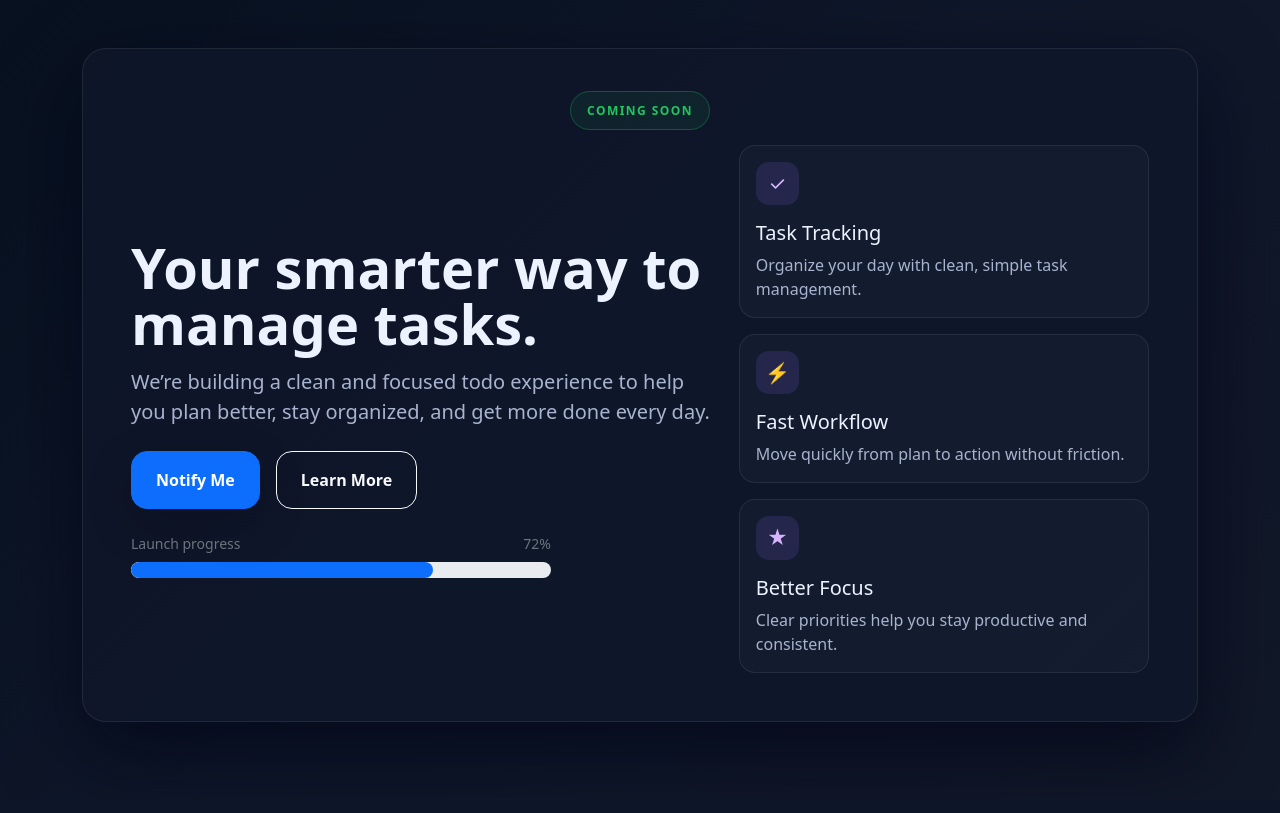
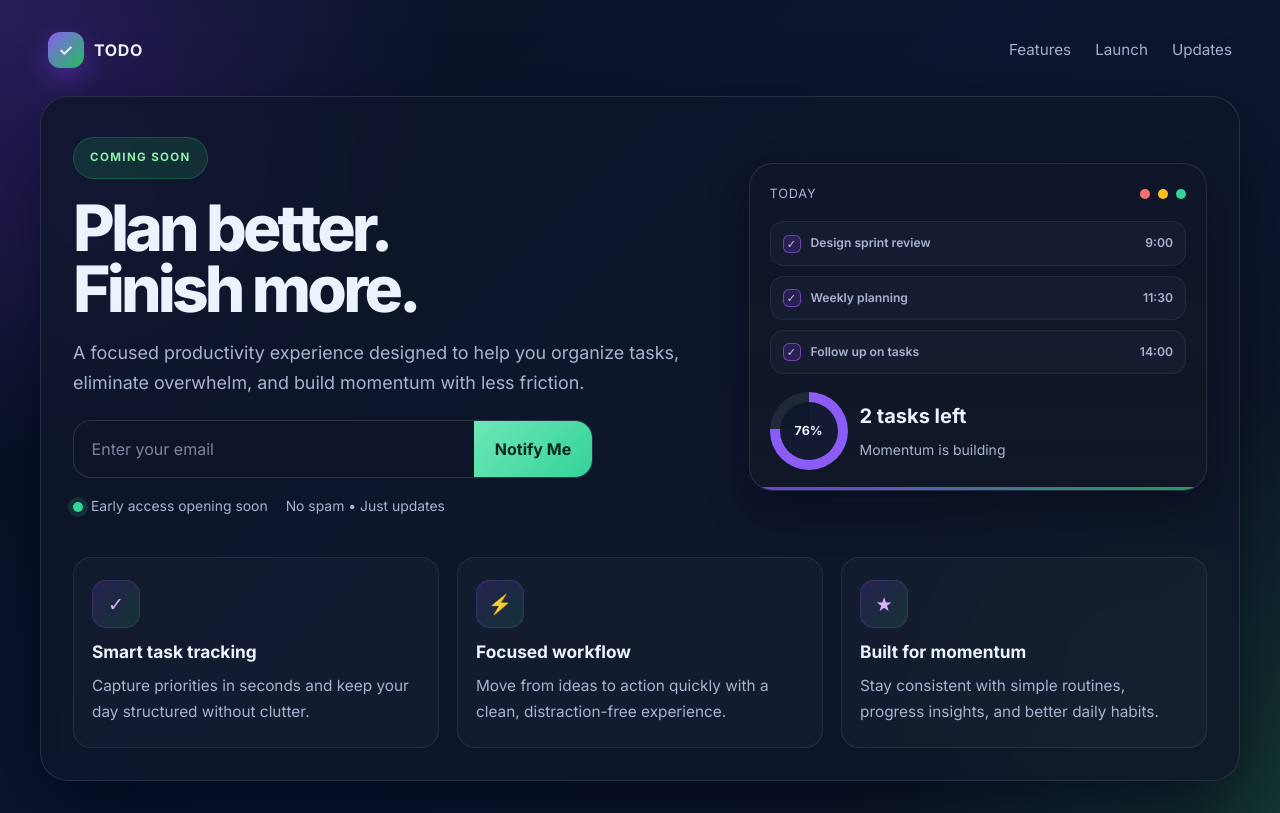
Before and after one commit to hadiarabnejad/todo, a Django app: page / in a window 1280 px wide. Before the commit the page ends 722 px from the top, so only its background shows below. Run offline with Django 5.2, Linux system fonts and the light colour scheme; some libraries are stand-ins or nearby versions.

Commit message:
Revamp 'coming_soon.html' layout and styling for enhanced user experience; add new 'style.css' for improved design consistency

```diff
--- /dev/null
+++ b/core_app/static/core_app/style.css
@@ -0,0 +1,486 @@
+:root {
+    --bg-dark: #07111f;
+    --bg-mid: #0b1730;
+    --card: rgba(15, 23, 42, 0.76);
+    --card-strong: rgba(15, 23, 42, 0.94);
+    --stroke: rgba(148, 163, 184, 0.18);
+    --text: #edf2ff;
+    --muted: #a8b3cf;
+    --primary: #7c3aed;
+    --primary-soft: rgba(124, 58, 237, 0.18);
+    --green: #22c55e;
+    --green-soft: rgba(34, 197, 94, 0.14);
+    --shadow: 0 30px 80px rgba(2, 6, 23, 0.7);
+}
+
+* {
+    box-sizing: border-box;
+}
+
+html {
+    scroll-behavior: smooth;
+}
+
+body {
+    min-height: 100vh;
+    font-family: 'Inter', sans-serif;
+    background:
+        radial-gradient(circle at top left, rgba(124, 58, 237, 0.28), transparent 30%),
+        radial-gradient(circle at bottom right, rgba(34, 197, 94, 0.18), transparent 28%),
+        linear-gradient(135deg, var(--bg-dark), var(--bg-mid) 50%, #111827);
+    color: var(--text);
+    display: flex;
+    align-items: center;
+    justify-content: center;
+    padding: 32px 16px;
+    overflow-x: hidden;
+}
+
+.page-shell {
+    position: relative;
+    width: min(1200px, 100%);
+    z-index: 1;
+}
+
+.ambient {
+    position: absolute;
+    border-radius: 50%;
+    filter: blur(80px);
+    opacity: 0.4;
+    z-index: -1;
+}
+
+.ambient-one {
+    width: 220px;
+    height: 220px;
+    background: rgba(124, 58, 237, 0.45);
+    top: 80px;
+    left: -40px;
+}
+
+.ambient-two {
+    width: 260px;
+    height: 260px;
+    background: rgba(34, 197, 94, 0.2);
+    bottom: 20px;
+    right: 20px;
+}
+
+.topbar {
+    display: flex;
+    align-items: center;
+    justify-content: space-between;
+    margin-bottom: 28px;
+    padding: 0 8px;
+}
+
+.brand {
+    display: inline-flex;
+    align-items: center;
+    gap: 10px;
+    font-weight: 700;
+    letter-spacing: 0.04em;
+    color: var(--text);
+}
+
+.brand-mark {
+    width: 36px;
+    height: 36px;
+    border-radius: 12px;
+    background: linear-gradient(135deg, #8b5cf6, #22c55e);
+    display: grid;
+    place-items: center;
+    font-size: 1rem;
+    box-shadow: 0 10px 24px rgba(124, 58, 237, 0.45);
+}
+
+.nav-links {
+    display: flex;
+    align-items: center;
+    gap: 24px;
+    color: var(--muted);
+    font-size: 0.95rem;
+}
+
+.nav-links a {
+    color: var(--muted);
+    text-decoration: none;
+    transition: color 0.2s ease;
+}
+
+.nav-links a:hover {
+    color: var(--text);
+}
+
+.hero-card {
+    background: rgba(15, 23, 42, 0.82);
+    border: 1px solid var(--stroke);
+    border-radius: 28px;
+    box-shadow: var(--shadow);
+    backdrop-filter: blur(8px);
+    overflow: hidden;
+}
+
+.hero-inner {
+    padding: 40px 32px 28px;
+}
+
+.hero-content {
+    display: flex;
+    align-items: center;
+    min-height: 100%;
+}
+
+.brand-pill {
+    display: inline-flex;
+    align-items: center;
+    padding: 0.7rem 1rem;
+    border-radius: 999px;
+    background: var(--green-soft);
+    border: 1px solid rgba(34, 197, 94, 0.28);
+    color: #8ff0ad;
+    letter-spacing: 0.12em;
+    font-size: 0.72rem;
+    font-weight: 700;
+    text-transform: uppercase;
+}
+
+h1 {
+    font-size: clamp(2.5rem, 5vw, 5rem);
+    line-height: 0.96;
+    letter-spacing: -0.06em;
+    font-weight: 800;
+    margin: 18px 0 18px;
+}
+
+.text-soft {
+    color: var(--muted);
+}
+
+.lead {
+    font-size: 1.12rem;
+    line-height: 1.7;
+    max-width: 620px;
+    margin-bottom: 22px;
+}
+
+.cta-row {
+    display: flex;
+    flex-wrap: wrap;
+    align-items: center;
+    gap: 14px;
+    margin-bottom: 20px;
+}
+
+.btn-primary {
+    background: linear-gradient(135deg, #8b5cf6, #6d28d9);
+    border: none;
+    color: #fff;
+    border-radius: 18px;
+    padding: 0.9rem 1.6rem;
+    font-weight: 600;
+    box-shadow: 0 16px 30px rgba(124, 58, 237, 0.38);
+    transition: transform 0.2s ease, box-shadow 0.2s ease;
+}
+
+.btn-primary:hover {
+    transform: translateY(-1px);
+    box-shadow: 0 18px 34px rgba(124, 58, 237, 0.46);
+}
+
+.btn-outline-light {
+    border-radius: 18px;
+    padding: 0.9rem 1.5rem;
+    font-weight: 600;
+    border-color: rgba(255, 255, 255, 0.18);
+    color: var(--text);
+    background: rgba(255, 255, 255, 0.02);
+}
+
+.notify-form {
+    display: flex;
+    max-width: 520px;
+    background: rgba(15, 23, 42, 0.9);
+    border: 1px solid rgba(148, 163, 184, 0.2);
+    border-radius: 18px;
+    overflow: hidden;
+    margin-bottom: 18px;
+}
+
+.notify-form input {
+    flex: 1;
+    min-width: 0;
+    background: transparent;
+    border: 0;
+    color: var(--text);
+    padding: 1rem 1.1rem;
+    outline: none;
+}
+
+.notify-form input::placeholder {
+    color: rgba(168, 179, 207, 0.7);
+}
+
+.notify-form button {
+    border: 0;
+    padding: 1rem 1.3rem;
+    background: linear-gradient(135deg, #6ee7b7, #34d399);
+    color: #062b1d;
+    font-weight: 700;
+}
+
+.meta-row {
+    display: flex;
+    flex-wrap: wrap;
+    gap: 18px;
+    color: var(--muted);
+    font-size: 0.87rem;
+}
+
+.meta-item {
+    display: inline-flex;
+    align-items: center;
+    gap: 8px;
+}
+
+.status-dot {
+    width: 10px;
+    height: 10px;
+    border-radius: 50%;
+    background: #34d399;
+    box-shadow: 0 0 0 5px rgba(52, 211, 153, 0.15);
+}
+
+.stats-stack {
+    display: grid;
+    gap: 14px;
+    justify-content: stretch;
+}
+
+.dashboard-card {
+    background: linear-gradient(180deg, rgba(15, 23, 42, 0.9), rgba(17, 24, 39, 0.88));
+    border: 1px solid rgba(148, 163, 184, 0.18);
+    border-radius: 24px;
+    padding: 20px;
+    box-shadow: 0 20px 40px rgba(2, 6, 23, 0.45);
+    position: relative;
+    overflow: hidden;
+}
+
+.dashboard-card::before {
+    content: "";
+    position: absolute;
+    inset: auto 0 0 0;
+    height: 3px;
+    background: linear-gradient(90deg, rgba(124,58,237,0.95), rgba(34,197,94,0.8));
+}
+
+.mini-header {
+    display: flex;
+    align-items: center;
+    justify-content: space-between;
+    margin-bottom: 18px;
+    color: var(--muted);
+    font-size: 0.8rem;
+    letter-spacing: 0.06em;
+    text-transform: uppercase;
+}
+
+.mini-dots {
+    display: flex;
+    gap: 8px;
+}
+
+.mini-dots span {
+    width: 10px;
+    height: 10px;
+    border-radius: 50%;
+    display: inline-block;
+}
+
+.mini-dots span:nth-child(1) { background: #f87171; }
+.mini-dots span:nth-child(2) { background: #fbbf24; }
+.mini-dots span:nth-child(3) { background: #34d399; }
+
+.task-list {
+    display: grid;
+    gap: 10px;
+}
+
+.task-item {
+    display: flex;
+    align-items: center;
+    justify-content: space-between;
+    gap: 12px;
+    background: rgba(148, 163, 184, 0.05);
+    border: 1px solid rgba(148, 163, 184, 0.1);
+    border-radius: 14px;
+    padding: 12px 12px;
+    color: var(--text);
+}
+
+.task-main {
+    display: flex;
+    align-items: center;
+    gap: 10px;
+}
+
+.check {
+    width: 18px;
+    height: 18px;
+    border-radius: 6px;
+    background: rgba(124, 58, 237, 0.18);
+    border: 1px solid rgba(168, 85, 247, 0.6);
+    display: grid;
+    place-items: center;
+    color: #d8b4fe;
+    font-size: 0.7rem;
+}
+
+.task-item span:last-child {
+    color: var(--muted);
+    font-size: 0.76rem;
+    font-weight: 600;
+}
+
+.progress-panel {
+    display: flex;
+    align-items: center;
+    justify-content: space-between;
+    margin-top: 18px;
+    gap: 12px;
+}
+
+.ring {
+    width: 78px;
+    height: 78px;
+    border-radius: 50%;
+    background: conic-gradient(#8b5cf6 0 76%, rgba(148, 163, 184, 0.12) 76% 100%);
+    display: grid;
+    place-items: center;
+    position: relative;
+}
+
+.ring::before {
+    content: "";
+    position: absolute;
+    inset: 10px;
+    border-radius: 50%;
+    background: rgba(15, 23, 42, 0.96);
+}
+
+.ring-label {
+    position: relative;
+    z-index: 1;
+    font-size: 0.78rem;
+    font-weight: 700;
+    color: var(--text);
+}
+
+.progress-copy {
+    flex: 1;
+}
+
+.progress-copy strong {
+    display: block;
+    font-size: 1.25rem;
+    margin-bottom: 6px;
+}
+
+.progress-copy small {
+    color: var(--muted);
+}
+
+.feature-grid {
+    display: grid;
+    grid-template-columns: repeat(3, minmax(0, 1fr));
+    gap: 18px;
+    padding: 0 32px 32px;
+    margin-top: 12px;
+}
+
+.feature-box {
+    background: rgba(148, 163, 184, 0.04);
+    border: 1px solid rgba(255, 255, 255, 0.08);
+    border-radius: 18px;
+    padding: 22px 18px;
+    min-height: 182px;
+    transition: transform 0.2s ease, border-color 0.2s ease;
+}
+
+.feature-box:hover {
+    transform: translateY(-2px);
+    border-color: rgba(168, 85, 247, 0.4);
+}
+
+.icon-box {
+    width: 3rem;
+    height: 3rem;
+    border-radius: 14px;
+    background: linear-gradient(135deg, rgba(124, 58, 237, 0.18), rgba(34, 197, 94, 0.14));
+    color: #d8b4fe;
+    display: inline-flex;
+    align-items: center;
+    justify-content: center;
+    font-size: 1.2rem;
+    margin-bottom: 14px;
+    border: 1px solid rgba(168, 85, 247, 0.2);
+}
+
+.feature-box h5 {
+    margin-bottom: 10px;
+    font-weight: 700;
+    font-size: 1.08rem;
+}
+
+.feature-box p {
+    margin-bottom: 0;
+    color: var(--muted);
+    line-height: 1.7;
+    font-size: 0.96rem;
+}
+
+@media (max-width: 991.98px) {
+    .feature-grid {
+        grid-template-columns: 1fr;
+    }
+
+    .hero-inner {
+        padding: 30px 22px 20px;
+    }
+
+    .feature-grid {
+        padding: 0 22px 22px;
+    }
+}
+
+@media (max-width: 767.98px) {
+    .topbar {
+        flex-direction: column;
+        gap: 16px;
+    }
+
+    .nav-links {
+        gap: 14px;
+        font-size: 0.8rem;
+    }
+
+    .notify-form {
+        flex-direction: column;
+        border-radius: 16px;
+    }
+
+    .notify-form button {
+        border-radius: 12px;
+        margin: 0 12px 12px;
+    }
+
+    .cta-row {
+        flex-direction: column;
+        align-items: stretch;
+    }
+
+    .cta-row .btn {
+        width: 100%;
+    }
+}
--- a/core_app/templates/core_app/coming_soon.html
+++ b/core_app/templates/core_app/coming_soon.html
@@ -5,104 +5,99 @@
     <meta charset="UTF-8" />
     <meta name="viewport" content="width=device-width, initial-scale=1.0" />
     <title>Todo App | Coming Soon</title>
+    <link rel="preconnect" href="https://fonts.googleapis.com">
+    <link rel="preconnect" href="https://fonts.gstatic.com" crossorigin>
+    <link href="https://fonts.googleapis.com/css2?family=Inter:wght@400;500;600;700;800;900&display=swap" rel="stylesheet">
     <link rel="stylesheet" href="{% static 'core_app/bootstrap.min.css' %}" />
-    <style>
-        body {
-            min-height: 100vh;
-            background: linear-gradient(135deg, #07111f, #0f172a 50%, #111827);
-            color: #edf2ff;
-        }
-
-        .hero-card {
-            background: rgba(15, 23, 42, 0.82);
-            border: 1px solid rgba(255, 255, 255, 0.08);
-            border-radius: 1.5rem;
-            box-shadow: 0 30px 80px rgba(2, 6, 23, 0.7);
-        }
-
-        .brand-pill {
-            padding: 0.6rem 1rem;
-            border-radius: 999px;
-            background: rgba(34, 197, 94, 0.08);
-            border: 1px solid rgba(34, 197, 94, 0.3);
-            color: #22c55e;
-            letter-spacing: 0.12em;
-            font-size: 0.75rem;
-            font-weight: 700;
-            text-transform: uppercase;
-        }
-
-        .text-soft {
-            color: #a8b3cf;
-        }
-
-        .feature-box {
-            background: rgba(148, 163, 184, 0.04);
-            border: 1px solid rgba(255, 255, 255, 0.08);
-            border-radius: 1rem;
-        }
-
-        .icon-box {
-            width: 2.7rem;
-            height: 2.7rem;
-            border-radius: 0.8rem;
-            background: rgba(139, 92, 246, 0.15);
-            color: #d8b4fe;
-        }
-    </style>
+    <link rel="stylesheet" href="{% static 'core_app/style.css' %}" />
 </head>
 <body>
-    <div class="container py-5">
-        <div class="hero-card p-4 p-md-5 p-lg-5">
-            <div class="text-center">
-                <span class="brand-pill">Coming Soon</span>
+    <div class="page-shell">
+        <div class="ambient ambient-one"></div>
+        <div class="ambient ambient-two"></div>
+
+        <header class="topbar">
+            <div class="brand">
+                <span class="brand-mark">✓</span>
+                <span>TODO</span>
             </div>
 
-            <div class="row align-items-center mt-4">
-                <div class="col-lg-7 text-center text-lg-start">
-                    <h1 class="display-4 fw-bold mb-3 lh-1">Your smarter way to manage tasks.</h1>
-                    <p class="lead text-soft mb-4 mx-auto mx-lg-0 w-100" style="max-width: 640px;">
-                        We’re building a clean and focused todo experience to help you plan better,
-                        stay organized, and get more done every day.
+            <nav class="nav-links" aria-label="Main navigation">
+                <a href="#features">Features</a>
+                <a href="#launch">Launch</a>
+                <a href="#updates">Updates</a>
+            </nav>
+        </header>
+
+        <main class="hero-card" id="launch">
+            <div class="hero-inner">
+                <div class="row align-items-center g-4">
+                    <div class="col-lg-7">
+                        <div class="hero-content">
+                            <div>
+                                <span class="brand-pill">Coming Soon</span>
+                                <h1>Plan better.<br>Finish more.</h1>
+                                <p class="lead text-soft">
+                                    A focused productivity experience designed to help you organize tasks,
+                                    eliminate overwhelm, and build momentum with less friction.
                                 </p>
 
-                    <div class="d-flex flex-column flex-sm-row justify-content-center justify-content-lg-start gap-3 mb-4">
-                        <button type="button" class="btn btn-primary rounded-4 px-4 py-3 fw-semibold shadow-lg">Notify Me</button>
-                        <button type="button" class="btn btn-outline-light rounded-4 px-4 py-3 fw-semibold">Learn More</button>
+                                <form class="notify-form" action="#" method="post">
+                                    <input type="email" aria-label="Email address" placeholder="Enter your email" />
+                                    <button type="submit">Notify Me</button>
+                                </form>
+
+                                <div class="meta-row">
+                                    <span class="meta-item"><span class="status-dot"></span> Early access opening soon</span>
+                                    <span class="meta-item">No spam • Just updates</span>
                                 </div>
-
-                    <div class="mx-auto mx-lg-0 w-100" style="max-width: 420px;">
-                        <div class="d-flex justify-content-between text-secondary small mb-2">
-                            <span>Launch progress</span>
-                            <span>72%</span>
-                        </div>
-                        <div class="progress rounded-pill" role="progressbar" aria-label="Launch progress" aria-valuenow="72" aria-valuemin="0" aria-valuemax="100">
-                            <div class="progress-bar rounded-pill" style="width: 72%"></div>
                             </div>
                         </div>
                     </div>
 
-                <div class="col-lg-5 mt-4 mt-lg-0">
-                    <div class="row g-3">
-                        <div class="col-12 col-sm-6 col-lg-12">
-                            <div class="feature-box p-3 h-100">
-                                <div class="icon-box d-inline-flex align-items-center justify-content-center mb-3 fs-5">✓</div>
-                                <h5 class="mb-2">Task Tracking</h5>
-                                <p class="text-soft mb-0">Organize your day with clean, simple task management.</p>
+                    <div class="col-lg-5">
+                        <div class="stats-stack">
+                            <div class="dashboard-card">
+                                <div class="mini-header">
+                                    <span>Today</span>
+                                    <div class="mini-dots" aria-hidden="true">
+                                        <span></span>
+                                        <span></span>
+                                        <span></span>
                                     </div>
                                 </div>
-                        <div class="col-12 col-sm-6 col-lg-12">
-                            <div class="feature-box p-3 h-100">
-                                <div class="icon-box d-inline-flex align-items-center justify-content-center mb-3 fs-5">⚡</div>
-                                <h5 class="mb-2">Fast Workflow</h5>
-                                <p class="text-soft mb-0">Move quickly from plan to action without friction.</p>
+
+                                <div class="task-list" aria-label="Sample tasks">
+                                    <div class="task-item">
+                                        <div class="task-main">
+                                            <span class="check">✓</span>
+                                            <span>Design sprint review</span>
+                                        </div>
+                                        <span>9:00</span>
+                                    </div>
+                                    <div class="task-item">
+                                        <div class="task-main">
+                                            <span class="check">✓</span>
+                                            <span>Weekly planning</span>
+                                        </div>
+                                        <span>11:30</span>
+                                    </div>
+                                    <div class="task-item">
+                                        <div class="task-main">
+                                            <span class="check">✓</span>
+                                            <span>Follow up on tasks</span>
+                                        </div>
+                                        <span>14:00</span>
                                     </div>
                                 </div>
-                        <div class="col-12 col-sm-6 col-lg-12">
-                            <div class="feature-box p-3 h-100">
-                                <div class="icon-box d-inline-flex align-items-center justify-content-center mb-3 fs-5">★</div>
-                                <h5 class="mb-2">Better Focus</h5>
-                                <p class="text-soft mb-0">Clear priorities help you stay productive and consistent.</p>
+
+                                <div class="progress-panel">
+                                    <div class="ring" aria-label="76 percent complete">
+                                        <span class="ring-label">76%</span>
+                                    </div>
+                                    <div class="progress-copy">
+                                        <strong>2 tasks left</strong>
+                                        <small>Momentum is building</small>
                                     </div>
                                 </div>
                             </div>
@@ -111,6 +106,28 @@
                 </div>
             </div>
 
+            <div class="feature-grid" id="features">
+                <div class="feature-box">
+                    <div class="icon-box">✓</div>
+                    <h5>Smart task tracking</h5>
+                    <p>Capture priorities in seconds and keep your day structured without clutter.</p>
+                </div>
+
+                <div class="feature-box">
+                    <div class="icon-box">⚡</div>
+                    <h5>Focused workflow</h5>
+                    <p>Move from ideas to action quickly with a clean, distraction-free experience.</p>
+                </div>
+
+                <div class="feature-box">
+                    <div class="icon-box">★</div>
+                    <h5>Built for momentum</h5>
+                    <p>Stay consistent with simple routines, progress insights, and better daily habits.</p>
+                </div>
+            </div>
+        </main>
+    </div>
+
     <script src="{% static 'core_app/bootstrap.bundle.min.js' %}"></script>
 </body>
 </html>
```
Lines whose indentation alone changed are shown as unchanged.
